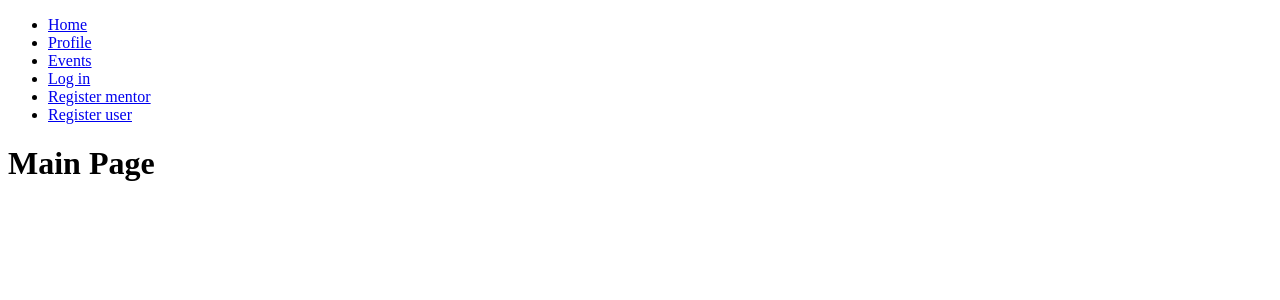
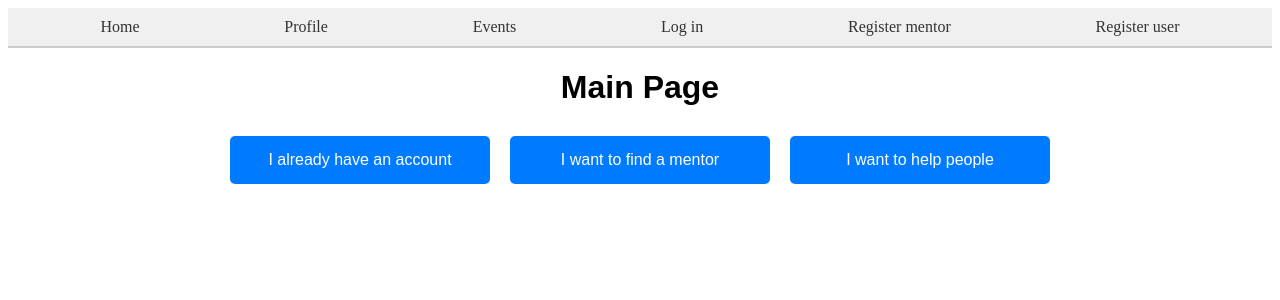
Before and after one commit to ralucamihale/hack-it-all-2024, a Flask app: page / in a window 1280 px wide. Shown: the top 300 px of the page. Run offline with Flask 3, Linux system fonts and the light colour scheme.

Commit message:
stiluri noi

```diff
--- a/static/app.css
+++ /dev/null
@@ -1,3 +0,0 @@
-body{
-    background-color:rgb(255, 255, 255);
-}
--- /dev/null
+++ b/static/buttons_main_page_style.css
@@ -0,0 +1,32 @@
+.container {
+    margin: 20px;
+    font-family: Arial, sans-serif;
+    text-align: center;
+}
+
+.button-container {
+    margin-top: 30px;
+    display: flex;
+    justify-content: center;
+    gap: 20px;
+    flex-wrap: wrap;
+}
+
+.button {
+    padding: 15px 30px;
+    font-size: 16px;
+    border: none;
+    background-color: #007bff;
+    color: #fff;
+    cursor: pointer;
+    border-radius: 5px;
+    text-align: center;
+    text-decoration: none;
+    transition: background-color 0.3s, transform 0.2s;
+    min-width: 200px;
+}
+
+.button:hover {
+    background-color: #0056b3;
+    transform: scale(1.05);
+}
--- /dev/null
+++ b/static/nav_style.css
@@ -0,0 +1,34 @@
+body{
+    background-color:rgb(255, 255, 255);
+}
+
+nav {
+    background-color: #f0f0f0;
+    border-bottom: 2px solid #ccc;
+    padding: 10px 20px;
+}
+
+nav ul {
+    list-style-type: none;
+    margin: 0;
+    padding: 0;
+    display: flex;
+    justify-content: space-around;
+}
+
+nav ul li {
+    margin: 0;
+}
+
+nav ul li a {
+    text-decoration: none;
+    color: #333;
+    padding: 8px 15px;
+    border-radius: 5px;
+    transition: background-color 0.3s, color 0.3s;
+}
+
+nav ul li a:hover {
+    background-color: #ddd;
+    color: #000;
+}
--- a/templates/main_page.html
+++ b/templates/main_page.html
@@ -1,8 +1,10 @@
 <!DOCTYPE html>
 <html>
     <head>
-        <title>Idle game</title>
-        <link rel="stylesheet" href="{{ url_for('static', filename='app.css') }}">
+        <title>Main Page</title>
+        <link rel="stylesheet" href="{{ url_for('static', filename='nav_style.css') }}">
+        <link rel="stylesheet" href="{{ url_for('static', filename='buttons_main_page_style.css') }}">
+
     </head>
     <body>
 
@@ -19,6 +21,11 @@
 
         <div class="container">
             <h1>Main Page</h1>
+            <div class="button-container">
+                <a class="button" href="{{ url_for('login') }}">I already have an account</a>
+                <a class="button" href="{{ url_for('register_user') }}">I want to find a mentor</a>
+                <a class="button" href="{{ url_for('register_mentor') }}">I want to help people</a>
+            </div>
         </div>
 
         <script src="{{ url_for('static', filename='app.js') }}"></script>
```
